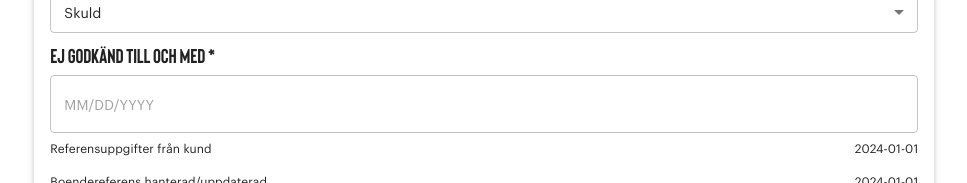
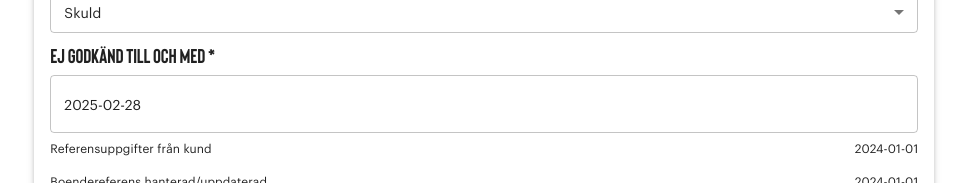
Before and after one commit to Bostads-AB-Mimer/onecore-internal-portal, a React (Vite) app in the folder packages/frontend/: page /bostader in a window 1280 px wide. Shown: the part 716-899 px from the top of the page, without its empty margins (19-986 px from the left). Built offline with nearby package versions, Linux system fonts and the light colour scheme; no server answers; what onecore-types would draw is missing.

Commit message:
feat: Update Residences page to use dayjs for expiresAt and enhance DatePicker rendering

```diff
--- a/packages/frontend/src/pages/Residences/Residences.tsx
+++ b/packages/frontend/src/pages/Residences/Residences.tsx
@@ -9,6 +9,7 @@ import {
   Typography,
 } from '@mui/material'
 import { useForm, SubmitHandler } from 'react-hook-form'
+import dayjs from 'dayjs'
 
 import { SearchContact } from '../ParkingSpaces/components/create-applicant-for-listing/SearchContact'
 import { ContactSearchData } from '../ParkingSpaces/components/create-applicant-for-listing/types'
@@ -17,7 +18,6 @@ import CurrentTypeOfHousingForm from './components/CurrentTypeOfHousingForm'
 import HousingReferenceStatusForm from './components/HousingReferenceStatusForm'
 import AdditionalNotesForm from './components/AdditionalNotesForm'
 import CustomerReference from './components/CustomerReference'
-
 export enum RejectedReasons {
   DISTURBANCE = 'DISTURBANCE',
   LATE_RENT_PAYMENT = 'LATE_RENT_PAYMENT',
@@ -54,7 +54,7 @@ export type Inputs = {
   comment: string
   reviewStatus: ReviewStatus
   rejectedReason: RejectedReasons
-  expiresAt: string
+  expiresAt: dayjs.Dayjs
 }
 
 const ResidencesPage: React.FC = () => {
@@ -68,7 +68,8 @@ const ResidencesPage: React.FC = () => {
       housingType: HousingTypes.LODGER,
       reviewStatus: ReviewStatus.REJECTED,
       rejectedReason: RejectedReasons.DEBT_TO_LANDLORD,
-      comment: '',
+      comment: 'hello',
+      expiresAt: dayjs().add(1, 'month'),
     },
   })
 
--- a/packages/frontend/src/pages/Residences/components/CurrentTypeOfHousingForm/NotApproved.tsx
+++ b/packages/frontend/src/pages/Residences/components/CurrentTypeOfHousingForm/NotApproved.tsx
@@ -41,12 +41,7 @@ const Rejected = ({ control }: Props) => (
       <Controller
         name="expiresAt"
         control={control}
-        render={({ field }) => (
-          <DatePicker
-            // defaultValue={dayjs('2022-01-04')} // why no workie?
-            {...field}
-          />
-        )}
+        render={({ field }) => <DatePicker format="YYYY-MM-DD" {...field} />}
       />
     </FormControl>
   </>
```
